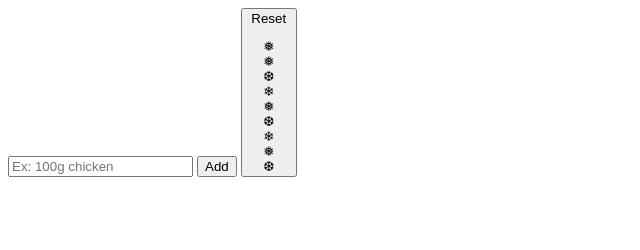
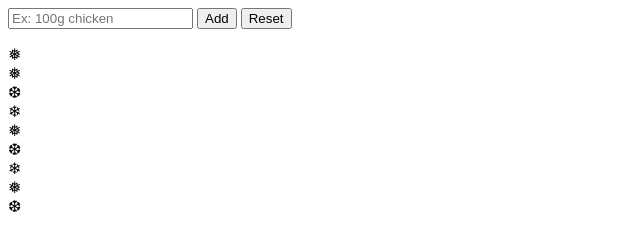
Before and after one commit to YaoYaoYuYU/CalorieQuest, a plain HTML site: page index.html in a window 1280 px wide. Shown: the whole page, without its empty margins (0-640 px from the left). Drawn offline with nearby package versions, Linux system fonts and the light colour scheme.

Commit message:
Update index.html

```diff
--- a/index.html
+++ b/index.html
@@ -1,7 +1,7 @@
 <form id="inputFood">
     <input type="text" id="food" placeholder="Ex: 100g chicken">
     <button id="add" onclick="addFood(event)">Add</button>
-    <button id="reset" onclick="reset()">Reset</div>
+    <button id="reset" onclick="resetButton(event)">Reset</button>
 </form>
 <div id="listContainer">
     <div id="macrosContainer1">
@@ -38,7 +38,4 @@
     <div class="snowflake">❄</div>
     <div class="snowflake">❅</div>
     <div class="snowflake">❆</div>
-
 </div>
-    <script src="https://ajax.googleapis.com/ajax/libs/jquery/3.5.1/jquery.min.js"></script>
-    <script src="main.js"></script>
```
